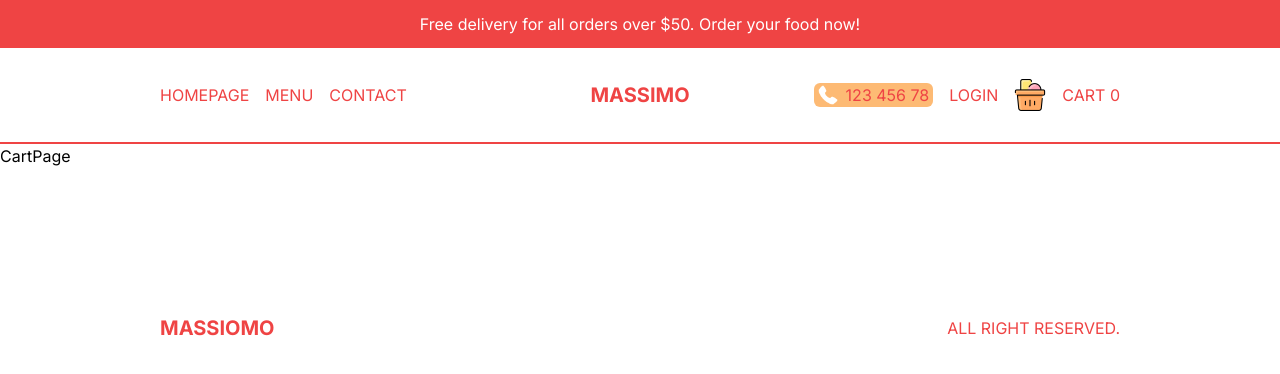
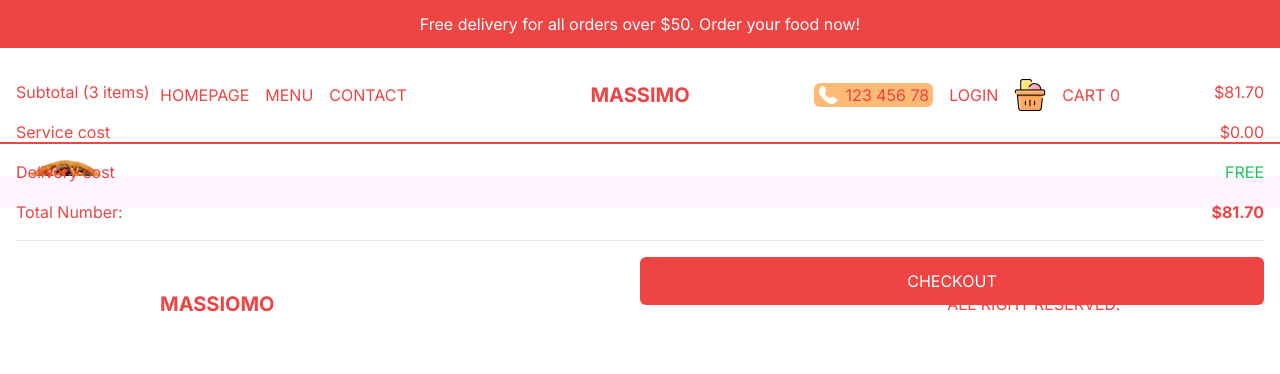
Before and after one commit to AtanasKr/MASSIMO, a Next.js app: page /cart in a window 1280 px wide. Shown: the top 374 px of the page. Built offline with nearby package versions, Linux system fonts and the light colour scheme.

Commit message:
working on desing

```diff
--- a/src/app/cart/page.tsx
+++ b/src/app/cart/page.tsx
@@ -1,8 +1,55 @@
+import Image from 'next/image'
 import React from 'react'
 
 const CartPage = () => {
   return (
-    <div>CartPage</div>
+    <div className='h-[calc(100vh-6rem)] md:h-[calc(10vh-9rem)] flex flex-col text-red-500'>
+      {/* PRODUCT CONTAINER */}
+      <div className='h-1/2 p-4 flex flex-col justify-center overflow-scroll'>
+        {/* SINGLE ITEM */}
+        <div className='flex items-center justify-between mb-4'>
+          <Image src="/temporary/p1.png" alt="" width={100} height={100} />
+          <div className="">
+            <h1 className='uppercase text-xl font-bold'>sicilian</h1>
+            <span>Large</span>
+          </div>
+          <h2 className='font-bold cursor-pointer'>$78.90</h2>
+          <span>X</span>
+        </div>
+
+        <div className='flex items-center justify-between mb-4'>
+          <Image src="/temporary/p1.png" alt="" width={100} height={100} />
+          <div className="">
+            <h1 className='uppercase text-xl font-bold'>sicilian</h1>
+            <span>Large</span>
+          </div>
+          <h2 className='font-bold cursor-pointer'>$78.90</h2>
+          <span>X</span>
+        </div>
+      </div>
+
+      {/* PAYMENT CONTAINER */}
+      <div className='h-1/2 p-4 bg-fuchsia-50 flex flex-col gap-4 justify-center'>
+        <div className='flex justify-between'>
+          <span className=''>Subtotal (3 items)</span>
+          <span className=''>$81.70</span>
+        </div>
+        <div className='flex justify-between'>
+          <span className=''>Service cost</span>
+          <span className=''>$0.00</span>
+        </div>
+        <div className='flex justify-between'>
+          <span className=''>Delivery cost</span>
+          <span className='text-green-500'>FREE</span>
+        </div>
+        <div className='flex justify-between'>
+          <span className=''>Total Number:</span>
+          <span className='font-bold'>$81.70</span>
+        </div>
+        <hr className='' />
+        <button className='bg-red-500 text-white p-3 rounded-md w-1/2 self-end'>CHECKOUT</button>
+      </div>
+    </div>
   )
 }
 
--- a/src/app/product/[id]/page.tsx
+++ b/src/app/product/[id]/page.tsx
@@ -5,14 +5,14 @@ import React from 'react'
 
 const SingleProduct = () => {
   return (
-    <div className='p-4 lg:px-20 xl:px-40 h-screen flex flex-col justify-around text-red-500 md:flex-row'>
+    <div className='p-4 lg:px-20 xl:px-40 h-screen flex flex-col justify-around text-red-500 md:flex-row md:gap-8 md:items-center'>
       {/* IMAGE CONTAINER */}
-      {singleProduct.img && <div className='relative w-full h-1/2 '>
+      {singleProduct.img && <div className='relative w-full h-1/2 md:h-[70%] md:justify-center md:gap-6 xl:gap-8'>
         <Image src={singleProduct.img} alt="" className="object-contain" fill />
       </div>}
       {/* TEXT CONTAINER */}
       <div className='h-1/2 flex flex-col gap-4'>
-        <h1 className='text-3xl font-bold uppercase'>{singleProduct.title}</h1>
+        <h1 className='text-3xl font-bold uppercase xl:text-5'>{singleProduct.title}</h1>
         <p>{singleProduct.desc}</p>
         <Price price={singleProduct.price} id={singleProduct.id} options={singleProduct.options}/>
       </div>
--- a/src/components/Price.tsx
+++ b/src/components/Price.tsx
@@ -1,6 +1,6 @@
 "use client"
 import { type } from 'os'
-import React, { useState } from 'react'
+import React, { useEffect, useState } from 'react'
 
 type Props = {
     price: number,
@@ -12,6 +12,10 @@ const Price = ({ price, id, options }: Props) => {
     const [total, setTotal] = useState(price);
     const [quantity, setQuantity] = useState(1);
     const [selected, setSelected] = useState(0);
+
+    useEffect(() => {
+        setTotal(quantity * (options ? price + options[selected].additionalPrice : price))
+    }, [quantity, selected, options, price])
 
     return (
         <div className='flex flex-col gap-4'>
```
